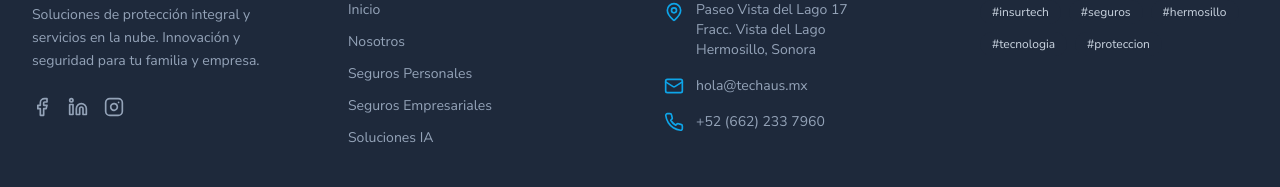
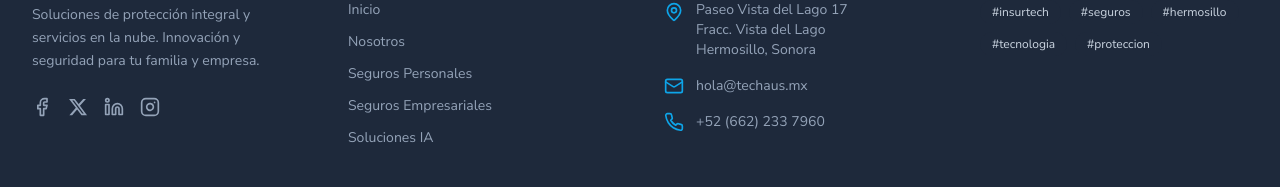
Before and after one commit to techausmx/webportal, a Next.js app: page / in a window 1280 px wide. Shown: the part 2758-2945 px from the top of the page. Built offline with nearby package versions, Linux system fonts and the light colour scheme.

Commit message:
fix: link footer social icons to real Techaus profiles
Point Facebook, LinkedIn, and Instagram at their actual pages instead
of "#", and add a linked X (Twitter) icon.

```diff
--- a/components/Footer.tsx
+++ b/components/Footer.tsx
@@ -1,5 +1,13 @@
 import { Shield, MapPin, Mail, Phone, Facebook, Linkedin, Instagram } from 'lucide-react'
 import Link from 'next/link'
+
+function XIcon(props: { className?: string }) {
+  return (
+    <svg viewBox="0 0 24 24" fill="currentColor" className={props.className} aria-hidden="true">
+      <path d="M18.244 2.25h3.308l-7.227 8.26 8.502 11.24H16.17l-5.214-6.817L4.99 21.75H1.68l7.73-8.835L1.254 2.25H8.08l4.713 6.231zm-1.161 17.52h1.833L7.084 4.126H5.117z" />
+    </svg>
+  )
+}
 
 export default function Footer() {
   return (
@@ -20,13 +28,36 @@
               Soluciones de protección integral y servicios en la nube. Innovación y seguridad para tu familia y empresa.
             </p>
             <div className="flex space-x-4">
-              <a href="#" className="text-slate-400 hover:text-white transition-colors">
+              <a
+                href="https://www.facebook.com/techausmx/"
+                target="_blank"
+                rel="noopener noreferrer"
+                className="text-slate-400 hover:text-white transition-colors"
+              >
                 <Facebook className="w-5 h-5" />
               </a>
-              <a href="#" className="text-slate-400 hover:text-white transition-colors">
+              <a
+                href="https://x.com/techausmx"
+                target="_blank"
+                rel="noopener noreferrer"
+                className="text-slate-400 hover:text-white transition-colors"
+              >
+                <XIcon className="w-5 h-5" />
+              </a>
+              <a
+                href="https://www.linkedin.com/company/techausmx/"
+                target="_blank"
+                rel="noopener noreferrer"
+                className="text-slate-400 hover:text-white transition-colors"
+              >
                 <Linkedin className="w-5 h-5" />
               </a>
-              <a href="#" className="text-slate-400 hover:text-white transition-colors">
+              <a
+                href="https://www.instagram.com/techausmx/"
+                target="_blank"
+                rel="noopener noreferrer"
+                className="text-slate-400 hover:text-white transition-colors"
+              >
                 <Instagram className="w-5 h-5" />
               </a>
             </div>
```
